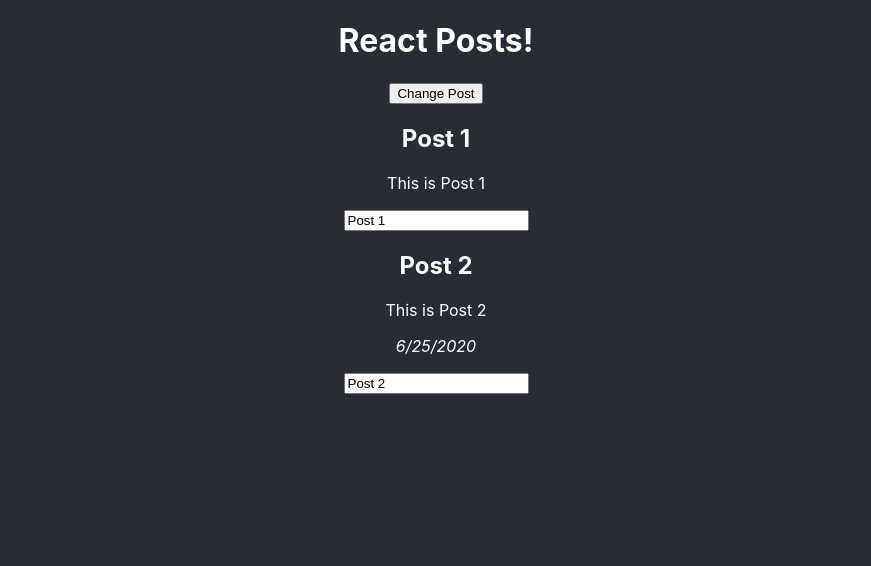
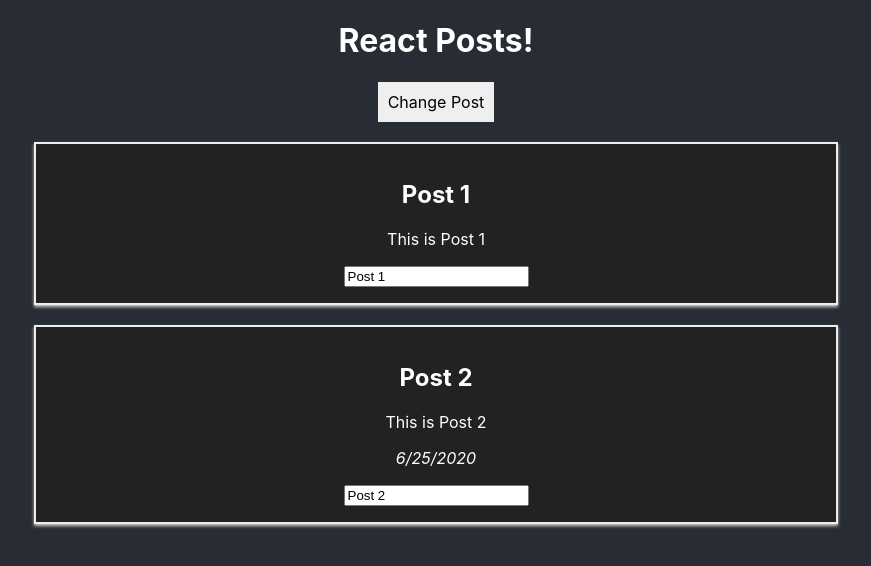
Before and after one commit to federico-allegrini/react-study-project, a React (Create React App) app: page / in a window 1280 px wide. Shown: the top 566 px of the page, without its empty margins (204-1075 px from the left). Built offline with nearby package versions, Linux system fonts and the light colour scheme.

Commit message:
Styling with stylesheets and inline styles

```diff
--- a/src/App.js
+++ b/src/App.js
@@ -30,10 +30,19 @@
   };
 
   render() {
+    const style = {
+      bacgroundColor: "white",
+      font: "inherit",
+      border: "2px solid #eee",
+      padding: "8px",
+      cursor: "pointer",
+    };
+
     return (
       <div className="App">
         <h1>React Posts!</h1>
         <button
+          style={style}
           onClick={() =>
             this.updatePostHandler(
               "Post Button MOD! [Arrow Function - Not recommended]"
--- /dev/null
+++ b/src/Post/Post.css
@@ -0,0 +1,9 @@
+.Post {
+  width: 60%;
+  margin: 20px auto;
+  background: #222;
+  border: 2px solid #eee;
+  box-shadow: 0 2px 3px #ccc;
+  padding: 16px;
+  text-align: center;
+}
--- a/src/Post/Post.js
+++ b/src/Post/Post.js
@@ -1,6 +1,7 @@
 import React from "react";
+import "./Post.css";
 const post = (props) => (
-  <div>
+  <div className="Post">
     <h2 onClick={props.click}>{props.title}</h2>
     <p>{props.content}</p>
     <p>
```
